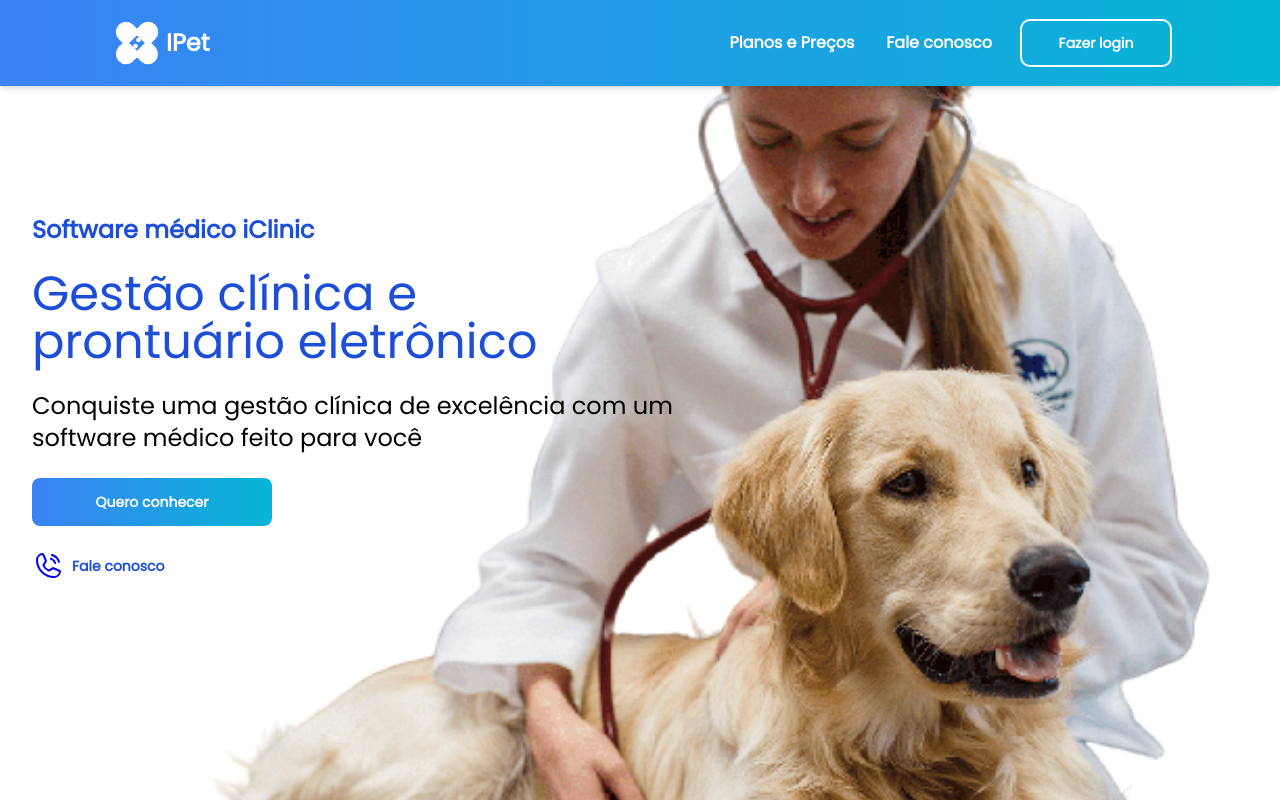
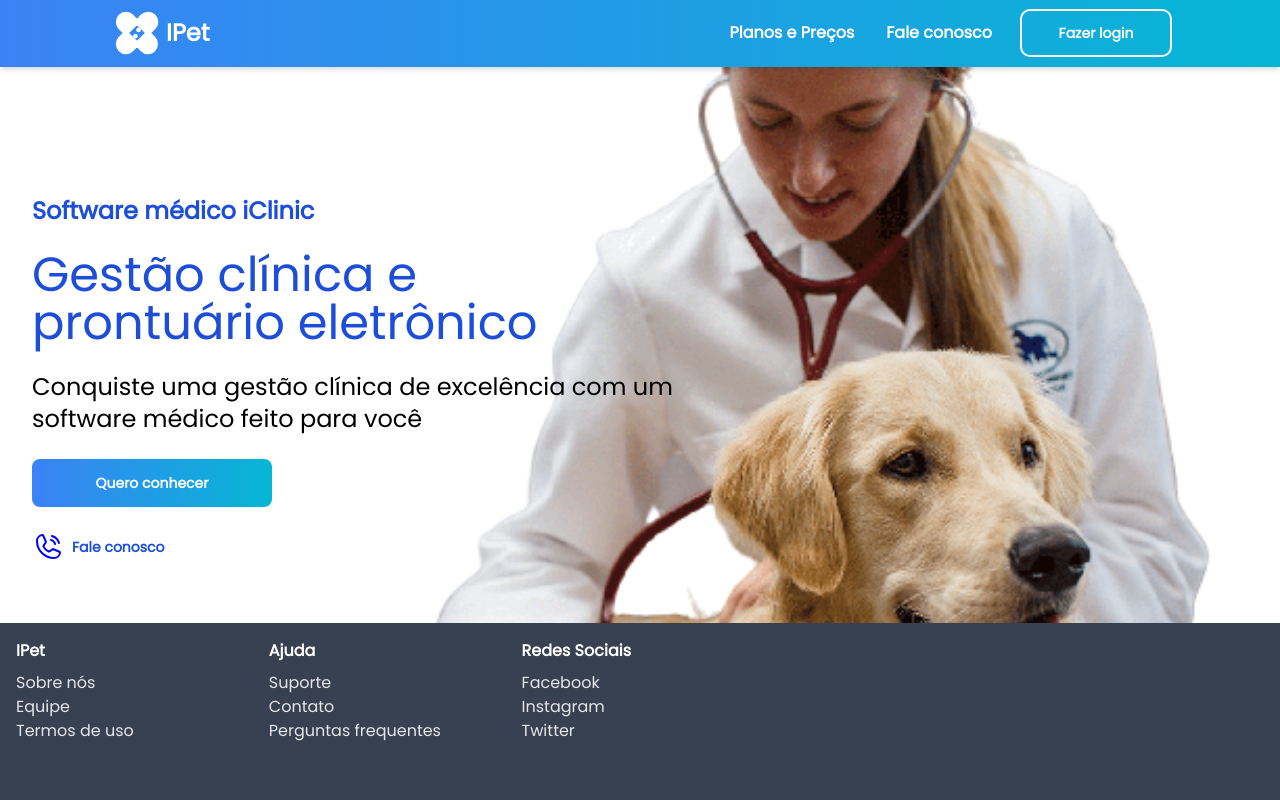
Before and after one commit to Luan-max/ipet-frontend, a Next.js app: page / in a window 1280 px wide. Built offline with nearby package versions, Linux system fonts and the light colour scheme.

Commit message:
first commit

```diff
--- a/src/app/page.tsx
+++ b/src/app/page.tsx
@@ -1,37 +1,36 @@
-"use client"
+"use client";
 
-import Button from "@/components/button";
-import Header from "@/components/header";
-import {PhoneCall} from "phosphor-react";
-
-
+import React from 'react';
+import Button from '@/components/button';
+import Footer from '@/components/footer';
+import Header from '@/components/header';
+import { PhoneCall } from 'phosphor-react';
 
 export default function Home() {
   return (
     <main className="w-full h-screen flex flex-col bg-white">
       <Header />
-      <section className="w-full h-[100%]
-      bg-background bg-no-repeat bg-cover ">
+      <section className="w-full h-[100%] bg-background bg-no-repeat bg-cover">
         <div className="pt-32 w-full h-full flex flex-col justify-start p-8 gap-6">
           <h1 className="text-blue-700 text-2xl font-bold">
-          Software médico iClinic
+            Software médico iClinic
           </h1>
           <h2 className="text-blue-700 text-5xl">
-          Gestão clínica e <br/>
-          prontuário eletrônico
+            Gestão clínica e <br />
+            prontuário eletrônico
           </h2>
           <p className="text-black text-2xl">
-          Conquiste uma gestão clínica de excelência com um <br/>
-           software médico feito para você
+            Conquiste uma gestão clínica de excelência com um <br />
+            software médico feito para você
           </p>
-          <Button label="Quero conhecer"/>
+          <Button label="Quero conhecer" />
           <div className="flex flex-row gap-2 items-center">
-          <PhoneCall size={32} color="blue" /><span className="text-blue-700 text-sm font-bold ">
-          Fale conosco</span>
+            <PhoneCall size={32} color="blue" />
+            <span className="text-blue-700 text-sm font-bold">Fale conosco</span>
           </div>
         </div>
-
       </section>
+      <Footer />
     </main>
   );
 }
--- /dev/null
+++ b/src/components/footer/index.tsx
@@ -0,0 +1,36 @@
+import React from 'react';
+
+const Footer = () => {
+  return (
+    <footer className="bg-gray-700 py-4 h-60">
+      <div className="px-4 grid grid-cols-5 gap-4">
+        <div className="col-span-1">
+          <h3 className="text-white font-bold mb-2">IPet</h3>
+          <ul className="text-gray-200">
+            <li>Sobre nós</li>
+            <li>Equipe</li>
+            <li>Termos de uso</li>
+          </ul>
+        </div>
+        <div className="col-span-1">
+          <h3 className="text-white font-bold mb-2">Ajuda</h3>
+          <ul className="text-gray-200">
+            <li>Suporte</li>
+            <li>Contato</li>
+            <li>Perguntas frequentes</li>
+          </ul>
+        </div>
+        <div className="col-span-1">
+          <h3 className="text-white font-bold mb-2">Redes Sociais</h3>
+          <ul className="text-gray-200">
+            <li>Facebook</li>
+            <li>Instagram</li>
+            <li>Twitter</li>
+          </ul>
+        </div>
+      </div>
+    </footer>
+  );
+};
+
+export default Footer;
```
